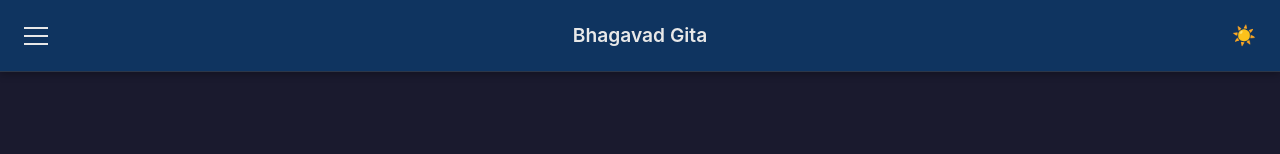
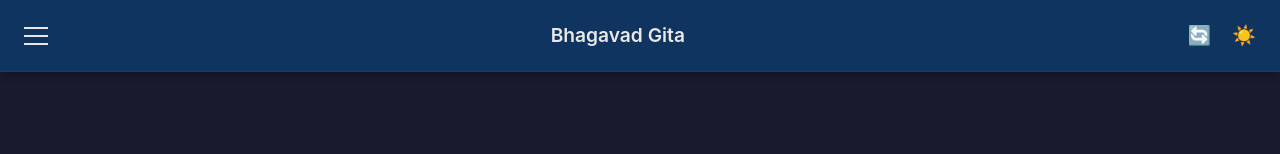
Before and after one commit to rajsbhatta/gita-apps, a website: page index.html in a window 1280 px wide. Shown: the top 154 px of the page. Drawn offline with Linux system fonts and the light colour scheme.

Commit message:
Add refresh button and reorganize header actions

```diff
--- a/index.html
+++ b/index.html
@@ -25,9 +25,14 @@
                 <span class="menu-icon"></span>
             </button>
             <h1 class="app-title">Bhagavad Gita</h1>
-            <button id="themeToggle" class="icon-btn" aria-label="Toggle theme">
-                <span class="theme-icon">🌙</span>
-            </button>
+            <div class="header-actions">
+                <button id="refreshBtn" class="icon-btn" aria-label="Refresh data" title="Refresh content from server">
+                    <span class="refresh-icon">🔄</span>
+                </button>
+                <button id="themeToggle" class="icon-btn" aria-label="Toggle theme">
+                    <span class="theme-icon">🌙</span>
+                </button>
+            </div>
         </header>
 
         <!-- Navigation Sidebar -->
```
